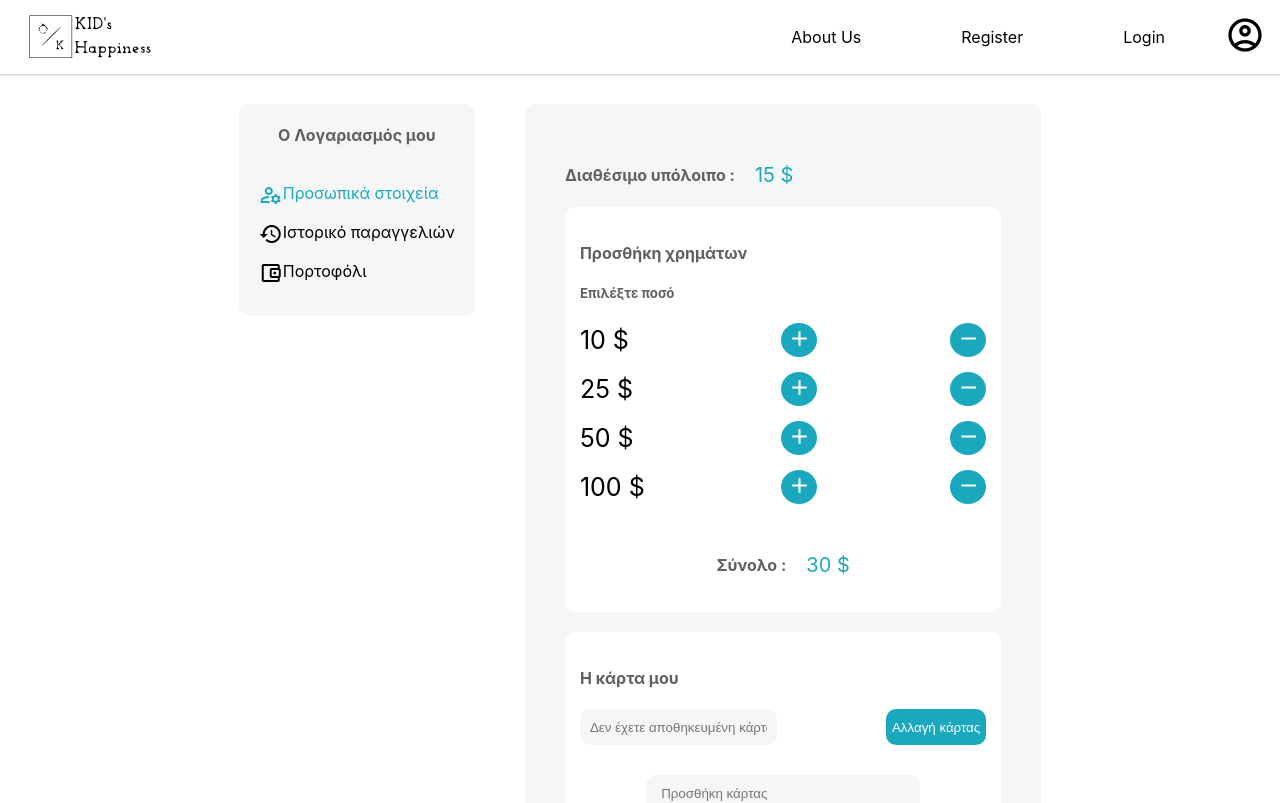
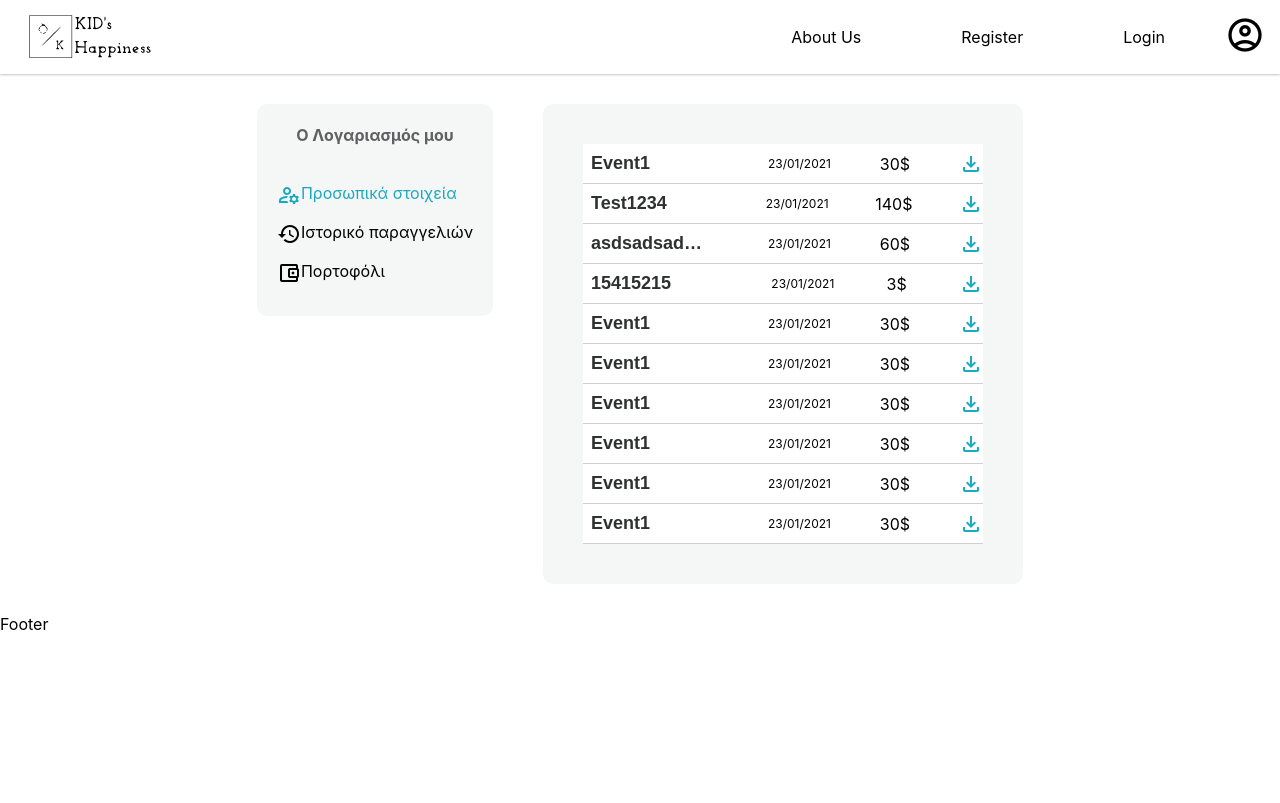
Before and after one commit to smackflad/ProjectTel, a React (Create React App) app in the folder parent-app/: page /my-profile in a window 1280 px wide. Shown: the top 803 px of the page. Built offline with nearby package versions, Linux system fonts and the light colour scheme.

Commit message:
History done

```diff
--- a/parent-app/src/components/Pages/ParentProfilePage/History.css
+++ b/parent-app/src/components/Pages/ParentProfilePage/History.css
@@ -0,0 +1,35 @@
+.History-external {
+  width: 100%;
+  display: flex;
+  border-radius: 10px;
+  background-color: #f5f7f7;
+  flex-direction: column;
+}
+.History-item-wrapper {
+  display: flex;
+  align-items: center;
+  justify-content: space-between;
+}
+span.History-eventName {
+  padding: 8px;
+  font: normal normal 600 18px/23px Arial;
+  letter-spacing: 0px;
+  color: #2f3030;
+  overflow: hidden;
+  width: 30%;
+  text-overflow: ellipsis;
+}
+.History-item {
+  border-bottom: 1px solid #cfd1d1;
+  background-color: #fff;
+}
+.History-item-wrapper .material-icons-outlined {
+  color: #1aabbf;
+  cursor: pointer;
+}
+.History-item-wrapper .material-icons-outlined:hover {
+  color: #76cdd9;
+}
+span.History-date {
+  font-size: 12px;
+}
--- a/parent-app/src/components/Pages/ParentProfilePage/History.js
+++ b/parent-app/src/components/Pages/ParentProfilePage/History.js
@@ -0,0 +1,101 @@
+import "./History.css";
+
+const History = () => {
+  return (
+    <div className="History-external">
+      <div class="History-item">
+        <div className="History-item-wrapper">
+          <span className="History-eventName">Event1</span>
+          <span className="History-date">23/01/2021</span>
+          <span className="History-totalCost">30$</span>
+          <span class="material-icons-outlined">file_download</span>
+          {/*all these from DB */}
+        </div>
+      </div>
+      <div class="History-item">
+        <div className="History-item-wrapper">
+          <span className="History-eventName">Test1234</span>
+          <span className="History-date">23/01/2021</span>
+          <span className="History-totalCost">140$</span>
+          <span class="material-icons-outlined">file_download</span>
+          {/*all these from DB */}
+        </div>
+      </div>
+      <div class="History-item">
+        <div className="History-item-wrapper">
+          <span className="History-eventName">asdsadsadsadsadas</span>
+          <span className="History-date">23/01/2021</span>
+          <span className="History-totalCost">60$</span>
+          <span class="material-icons-outlined">file_download</span>
+          {/*all these from DB */}
+        </div>
+      </div>
+      <div class="History-item">
+        <div className="History-item-wrapper">
+          <span className="History-eventName">15415215</span>
+          <span className="History-date">23/01/2021</span>
+          <span className="History-totalCost">3$</span>
+          <span class="material-icons-outlined">file_download</span>
+          {/*all these from DB */}
+        </div>
+      </div>
+      <div class="History-item">
+        <div className="History-item-wrapper">
+          <span className="History-eventName">Event1</span>
+          <span className="History-date">23/01/2021</span>
+          <span className="History-totalCost">30$</span>
+          <span class="material-icons-outlined">file_download</span>
+          {/*all these from DB */}
+        </div>
+      </div>
+      <div class="History-item">
+        <div className="History-item-wrapper">
+          <span className="History-eventName">Event1</span>
+          <span className="History-date">23/01/2021</span>
+          <span className="History-totalCost">30$</span>
+          <span class="material-icons-outlined">file_download</span>
+          {/*all these from DB */}
+        </div>
+      </div>
+      <div class="History-item">
+        <div className="History-item-wrapper">
+          <span className="History-eventName">Event1</span>
+          <span className="History-date">23/01/2021</span>
+          <span className="History-totalCost">30$</span>
+          <span class="material-icons-outlined">file_download</span>
+          {/*all these from DB */}
+        </div>
+      </div>
+      <div class="History-item">
+        <div className="History-item-wrapper">
+          <span className="History-eventName">Event1</span>
+          <span className="History-date">23/01/2021</span>
+          <span className="History-totalCost">30$</span>
+          <span class="material-icons-outlined">file_download</span>
+          {/*all these from DB */}
+        </div>
+      </div>
+      <div class="History-item">
+        <div className="History-item-wrapper">
+          <span className="History-eventName">Event1</span>
+          <span className="History-date">23/01/2021</span>
+          <span className="History-totalCost">30$</span>
+          <span class="material-icons-outlined">file_download</span>
+          {/*all these from DB */}
+        </div>
+      </div>
+      <div class="History-item">
+        <div className="History-item-wrapper">
+          <span className="History-eventName">Event1</span>
+          <span className="History-date">23/01/2021</span>
+          <span className="History-totalCost">30$</span>
+          <span class="material-icons-outlined">file_download</span>
+          {/*all these from DB */}
+        </div>
+      </div>
+      {/*on download click we need to make a pdf */}
+    </div>
+  );
+};
+
+export default History;
--- a/parent-app/src/components/Pages/ParentProfilePage/ParentProfilePage.js
+++ b/parent-app/src/components/Pages/ParentProfilePage/ParentProfilePage.js
@@ -1,6 +1,7 @@
 import "./ParentProfilePage.css";
 import Account from "./Account";
 import Wallet from "./Wallet";
+import History from "./History";
 const ParentProfilePage = () => {
   return (
     <div className="ParentProfilePage-external">
@@ -26,7 +27,7 @@ const ParentProfilePage = () => {
         </div>
       </div>
       <div className="container-selection">
-        <Wallet />
+        <History />
       </div>
     </div>
   );
```
